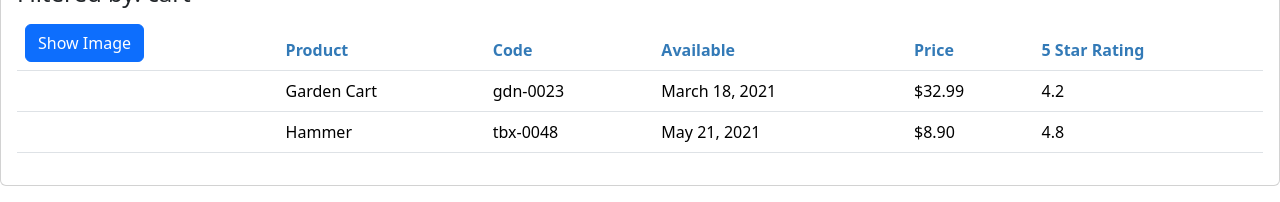
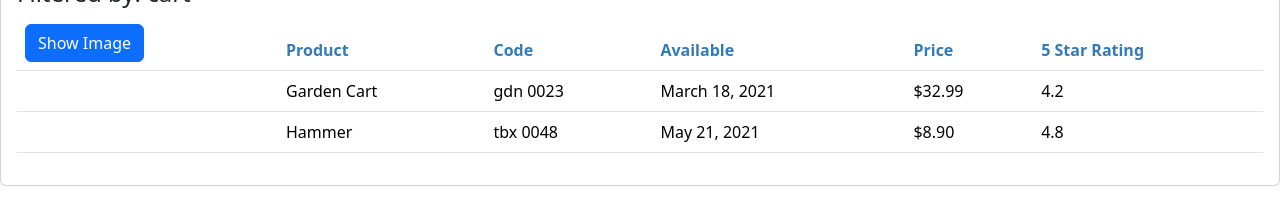
Before and after one commit to Tod2a/AngularSample, an Angular app: page / in a window 1280 px wide. Shown: the part 165-367 px from the top of the page. Built offline with nearby package versions, Linux system fonts and the light colour scheme.

Commit message:
Adding custom pipe

```diff
--- a/src/app/pages/products/product-list/product-list.component.html
+++ b/src/app/pages/products/product-list/product-list.component.html
@@ -41,7 +41,7 @@
                                     *ngIf="showImage">
                         </td>
                         <td>{{ product.productName }}</td>
-                        <td>{{ product.productCode | lowercase}}</td>
+                        <td>{{ product.productCode | lowercase | convertToSpaces:'-' }}</td>
                         <td>{{ product.releaseDate }}</td>
                         <td>{{ product.price | currency:'USD':'symbol':'1.2-2' }}</td>
                         <td>{{ product.starRating }}</td>
--- a/src/app/pages/products/product-list/product-list.component.ts
+++ b/src/app/pages/products/product-list/product-list.component.ts
@@ -2,11 +2,12 @@ import { CommonModule } from '@angular/common';
 import { Component, OnInit } from '@angular/core';
 import { FormsModule } from '@angular/forms';
 import { IProduct } from '../../../models/interfaces/product.interface';
+import { ConvertToSpacesPipe } from '../../../shared/pipes/ConvertToSpaces.pipe';
 
 @Component({
   selector: 'pm-product-list',
   standalone: true,
-  imports: [CommonModule, FormsModule],
+  imports: [CommonModule, FormsModule, ConvertToSpacesPipe],
   templateUrl: './product-list.component.html',
   styleUrl: './product-list.component.css',
 })
--- /dev/null
+++ b/src/app/shared/pipes/ConvertToSpaces.pipe.ts
@@ -0,0 +1,12 @@
+import { Pipe, PipeTransform } from "@angular/core";
+
+@Pipe({
+    name: 'convertToSpaces',
+    standalone: true
+})
+export class ConvertToSpacesPipe implements PipeTransform {
+
+    transform(value: string, character: string): string {
+        return value.replace(character, ' ');
+    }
+}
```
